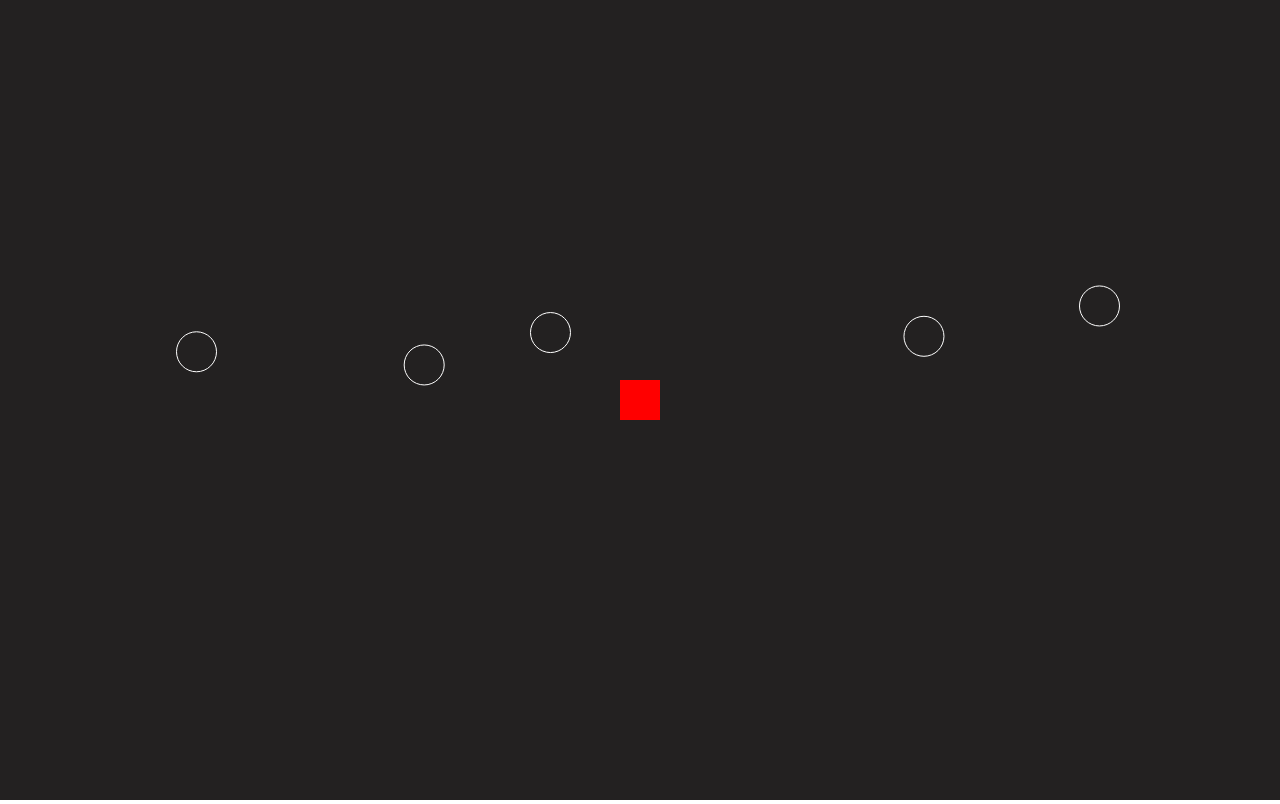
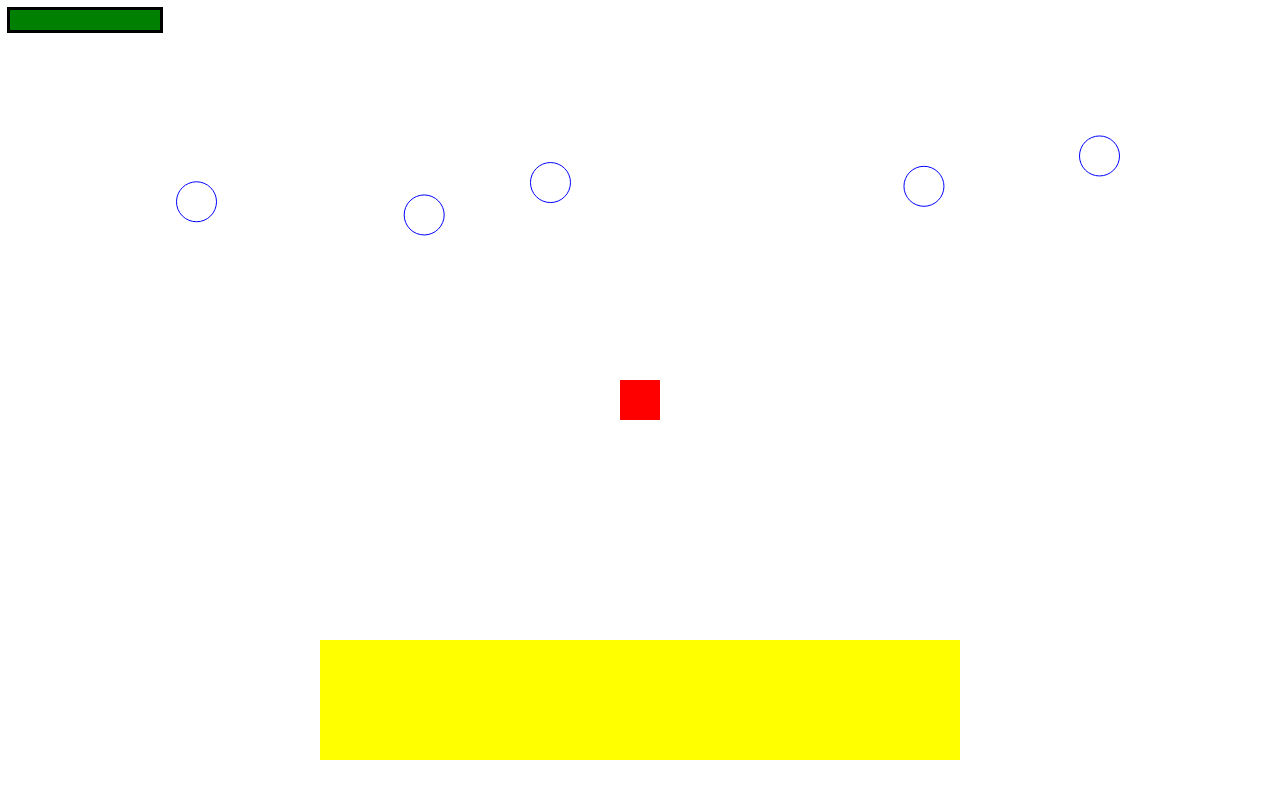
Before and after one commit to Avishek-NITT/Droid_Defense_DELTA_T2, a plain HTML site: page NormalMode/index.html in a window 1280 px wide. Drawn offline with Linux system fonts and the light colour scheme.

Commit message:
added healthbar and smthg else

```diff
--- a/NormalMode/index.js
+++ b/NormalMode/index.js
@@ -7,6 +7,8 @@ canvas.height = innerHeight;
 
 let player_width = 40
 let player_height = 40
+let homebase_width = 100
+let homebase_height = 30
 
 
 class Player{
@@ -15,7 +17,9 @@ class Player{
         this.height = player_height
         this.max = 5
         this.attackerpool = []
-        this.spawn_attacker()
+        this.base = new Base();
+        this.health = new HealthBar(10,10,150,20,this.base.health)
+        this.spawn_attacker()   //attackers are spawned
         this.position = {
             x : canvas.width/2 - this.width/2  ,
             y : canvas.height/2 - this.height/2
@@ -34,13 +38,19 @@ class Player{
     }
 
     draw(){
+        //Drawing the player
         ctx.clearRect(0,0, canvas.width, canvas.height)
         ctx.fillStyle = "red"
         ctx.fillRect(this.position.x, this.position.y, this.width,this.height)
+        //drawing the attackers
         this.attackerpool.forEach(attacker => {
             attacker.draw(ctx)
             attacker.update()
         });
+        //drawing the base
+        this.base.draw()
+        //drawing the healthbar
+        Health.update(this.base.health)
 
     }
     update(){
@@ -59,11 +69,11 @@ class Attackers {
         this.x = Math.random() * canvas.width * 0.75;
         this.x += 0.25/2*canvas.width
         this.y = Math.random() * canvas.height *0.1;
-        this.speed = 1
+        this.speed = 0.5
     }
 
     draw(ctx){
-        ctx.strokeStyle = 'white'
+        ctx.strokeStyle = 'blue'
         ctx.beginPath()
         ctx.arc(this.x , this.y, 20, 0, Math.PI * 2, true)
         ctx.stroke();
@@ -97,21 +107,65 @@ class projectile{
     }
 }
 
+class Base{
+    constructor(){
+        this.width = homebase_width;
+        this.height = homebase_height ;
+        this.health = 100;
+    }
+
+    draw(){
+        ctx.fillStyle = 'yellow'
+        ctx.fillRect(canvas.width*0.25, canvas.height*0.8, canvas.width*0.5, canvas.height*0.15)
+    }
+
+}
+
+
+class HealthBar{
+    constructor(x,y,width,height, health){
+        this.x = x
+        this.y = y;
+        this.width = width
+        this.progress = this.width * health/100
+        this.height = height
+
+    }
+
+    draw(){
+        ctx.fillStyle = 'black'
+        ctx.fillRect(this.x -3, this.y-3, this.width + 6, this.height + 6)
+        ctx.clearRect(this.x, this.y, this.width, this.height)
+        ctx.fillStyle = 'green'
+        ctx.fillRect(this.x, this.y, this.progress, this.height)
+    }
+    update(health){
+        this.progress = this.width * health/100
+        this.draw()
+    }
+}
 
 
 
 
-
-
-const player = new Player()
+const player = new Player()   //Every class is spawned in player class
+const Health = new HealthBar(10,10,150,20,100)
 const projectiles = []
 
 
 
 function gameloop(){
     requestAnimationFrame(gameloop)
-    player.update()
+    player.update()   //player is drawn
 
+
+    // for(let i =0 ; i < projectiles.length ; i++){
+    //     for(let j =0; j < attackerpool.length ; j++){
+    //         if( i.x === )
+    //     }
+    // }
+
+    //Deleting the projectiles which go out of screen, so as to preserve memory
     projectiles.forEach((projectile,index) => {
         if(projectile.position.y + projectile.radius <= 0){
             projectiles.splice(index,1)
@@ -120,39 +174,44 @@ function gameloop(){
         }
     })
 }
-gameloop()
+gameloop()   //Runs the game
 
 
 addEventListener('keydown', ({key}) => {
     switch(key){
         case 'w':
-            player.velocity.y = -5
+            player.velocity.y = -10
             break
         case 's':
-            player.velocity.y = 5
+            player.velocity.y = 10
             break
         case 'a':
-            player.velocity.x = -5
+            player.velocity.x = -10
             break
         case 'd':
-            player.velocity.x = 5
+            player.velocity.x = 10
             break
         case ' ':
+            player.base.health -= 10
+            console.log(player.base.health)
+        }
+})
+
+addEventListener("click", function (e) {
+        let slope = ((player.position.y + player_height/2) - e.clientY )/ (e.clientX - (player.position.x + player_width/2))
         projectiles.push(new projectile({
             position:{
                 x:player.position.x  + player.width /2,
-                    y:player.position.y
+                y:player.position.y + player_height/2
             },
             velocity:{
+                // x:5 * Math.cos( Math.atan(slope)),
+                // y:-5 * Math.sin( Math.atan(slope)),
                 x:0,
                 y:-5
             }
         }))
-            break
-        }
 })
-
-
 
 
 
--- a/NormalMode/style.css
+++ b/NormalMode/style.css
@@ -4,5 +4,5 @@ body{
 
 
 #gamecanvas{
-    background-color: rgb(35, 33, 33);
+    background-color: rgb(255, 255, 255);
 }
```
Lines whose indentation alone changed are shown as unchanged.
